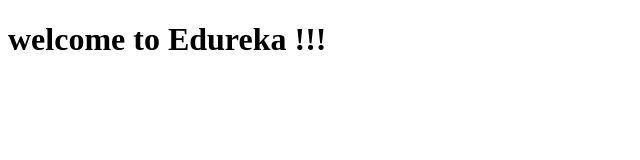
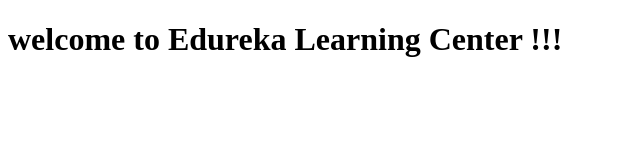
Before and after one commit to DeepakSChouhan/DevOpsClassCodes, a plain HTML site: page index.html in a window 1280 px wide. Shown: the whole page, without its empty margins (0-640 px from the left). Drawn offline with Linux system fonts and the light colour scheme.

Commit message:
Update index.html

```diff
--- a/index.html
+++ b/index.html
@@ -7,6 +7,6 @@
     <title>Document</title>
 </head>
 <body>
-    <div><h1>welcome to Edureka !!!</h1></div>
+    <div><h1>welcome to Edureka Learning Center !!!</h1></div>
 </body>
 </html>
```
